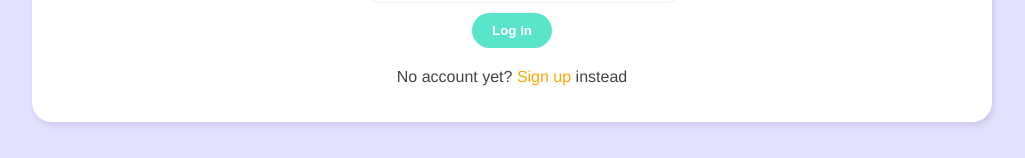
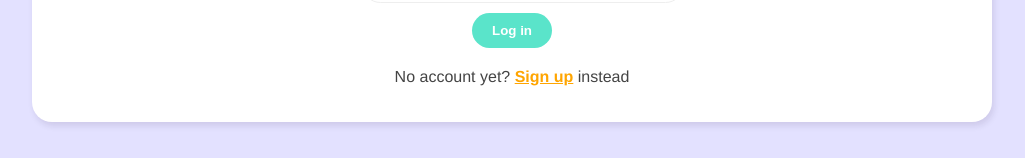
Before and after one commit to mikeqiu2011/live-chat, a Vue app: page / in a window 1280 px wide. Shown: the part 303-461 px from the top of the page, without its empty margins (128-1153 px from the left). Built offline with nearby package versions, Linux system fonts and the light colour scheme.

Commit message:
further format css of span clickable

```diff
--- a/src/views/Welcome.vue
+++ b/src/views/Welcome.vue
@@ -65,5 +65,7 @@ export default {
 .welcome span {
   cursor: pointer;
   color: orange;
+  font-weight: bold;
+  text-decoration: underline;
 }
 </style>
```
